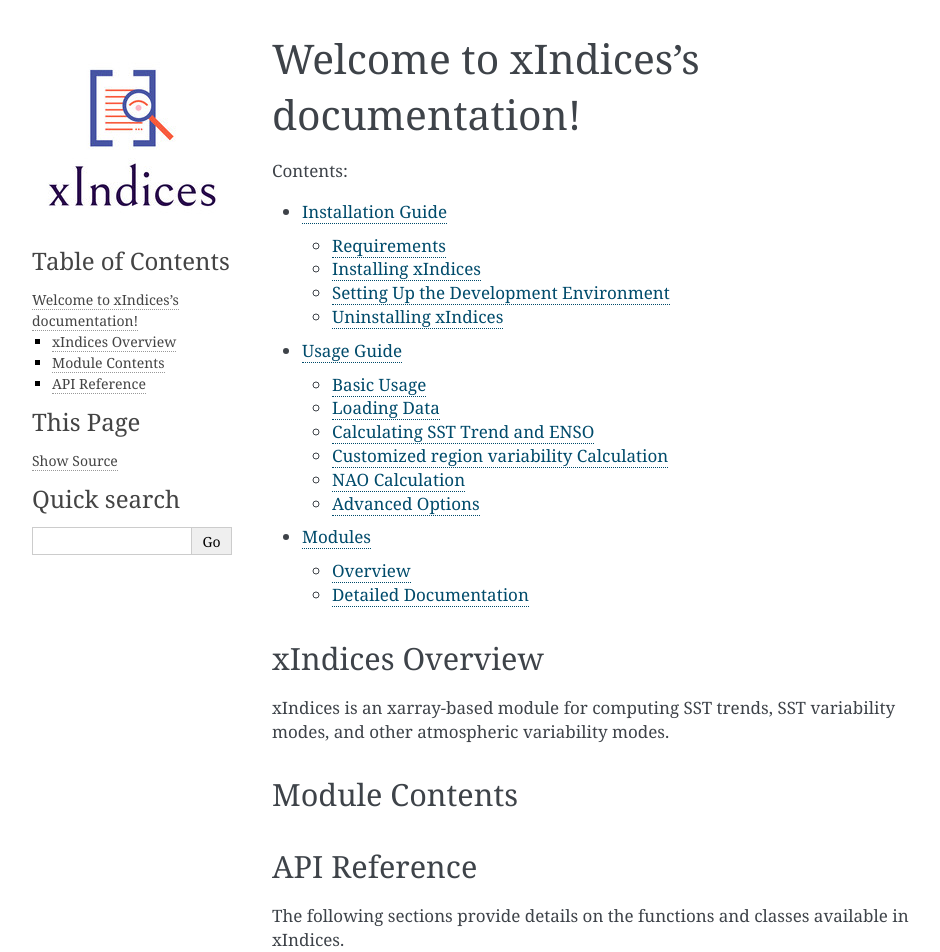
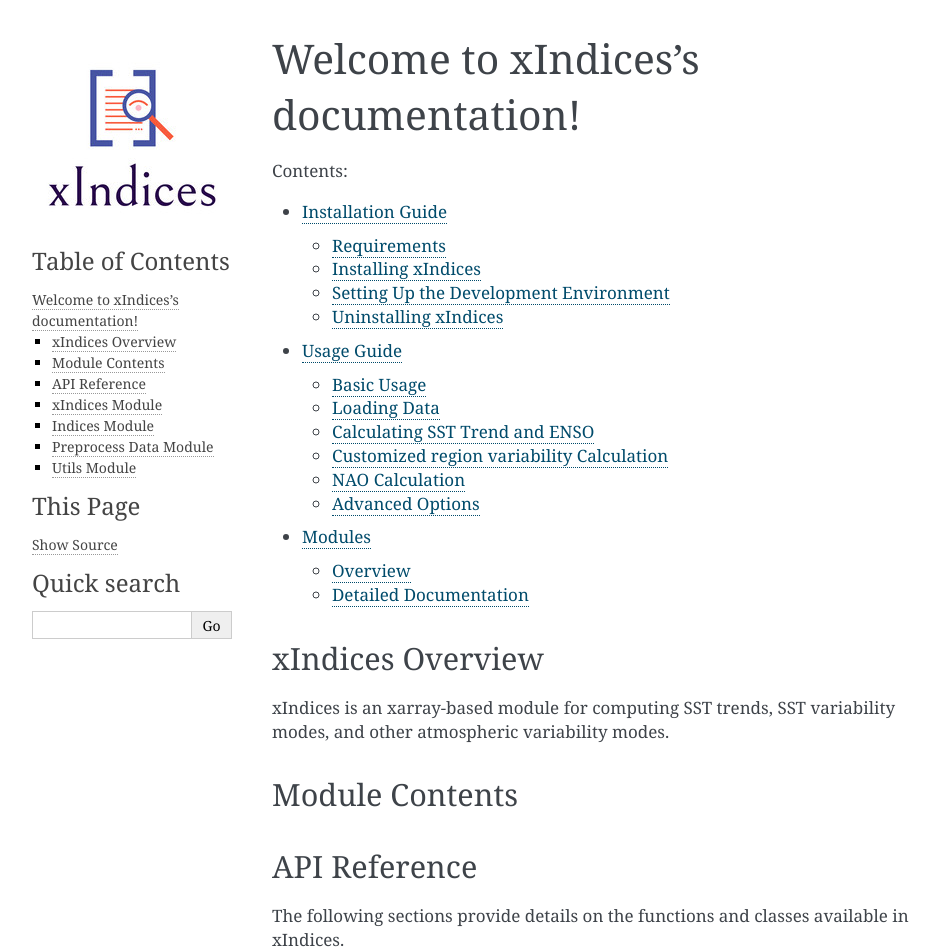
Before and after one commit to JiveshDixit/xIndices, a Sphinx documentation site: the page built from docs/index.rst, in a window 1280 px wide. Shown: the top 952 px of the page, without its empty margins (148-1088 px from the left). Built offline with Sphinx 7.4.7, drawn with Linux system fonts in a browser that asks for light colours; pages that are not in the unit, such as notebooks, are missing from menus; some of the changed text lies outside the part shown.

Commit message:
Update index.rst

```diff
--- a/docs/index.rst
+++ b/docs/index.rst
@@ -27,5 +27,34 @@
 -------------
 The following sections provide details on the functions and classes available in xIndices.
 
+xIndices Module
+---------------
+
 .. automodule:: xIndices
    :members:
+   :undoc-members:
+   :show-inheritance:
+
+Indices Module
+--------------
+
+.. automodule:: xIndices.indices
+   :members:
+   :undoc-members:
+   :show-inheritance:
+
+Preprocess Data Module
+----------------------
+
+.. automodule:: xIndices.preprocess_data
+   :members:
+   :undoc-members:
+   :show-inheritance:
+
+Utils Module
+------------
+
+.. automodule:: xIndices.utils
+   :members:
+   :undoc-members:
+   :show-inheritance:
```
